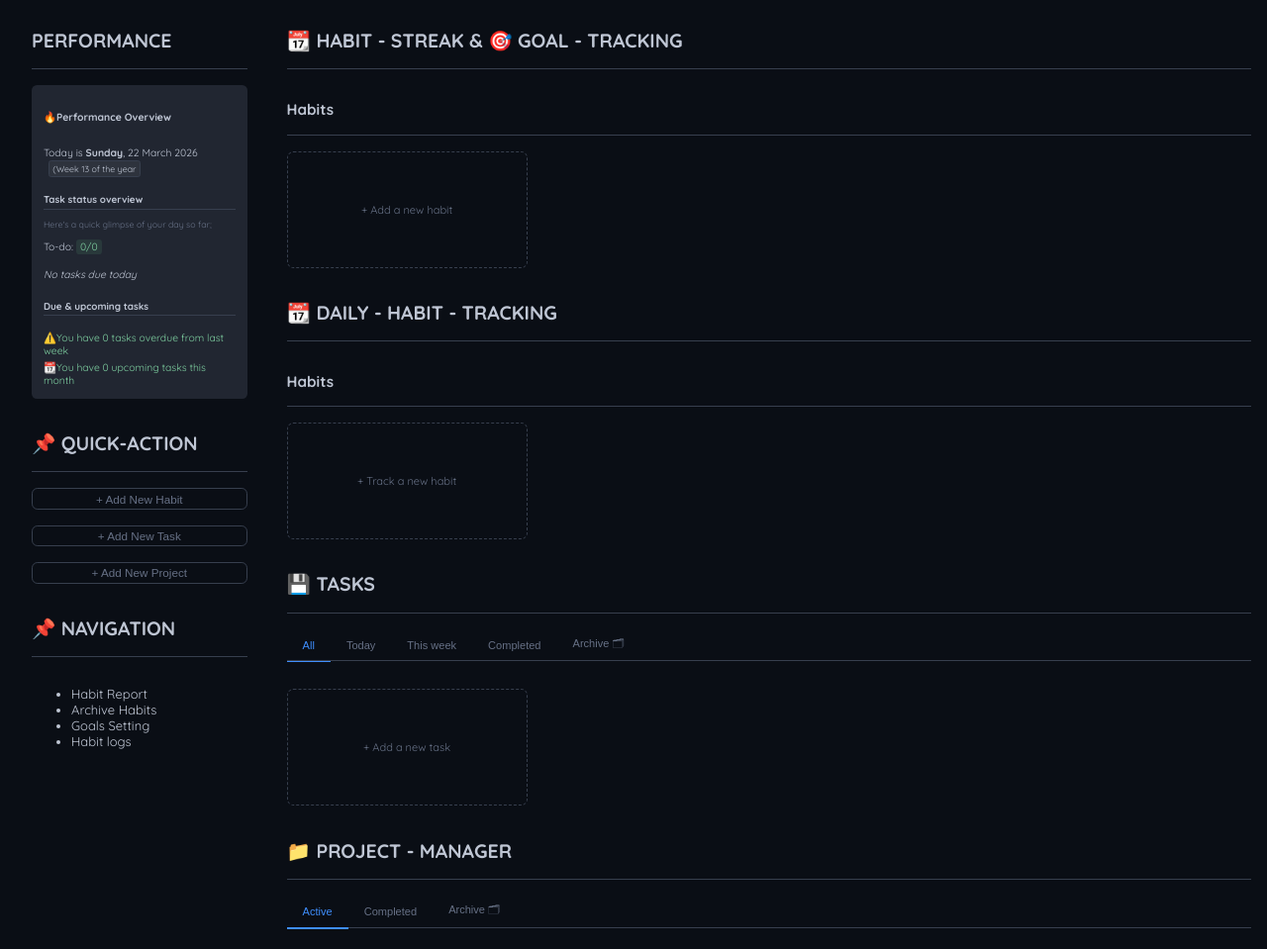
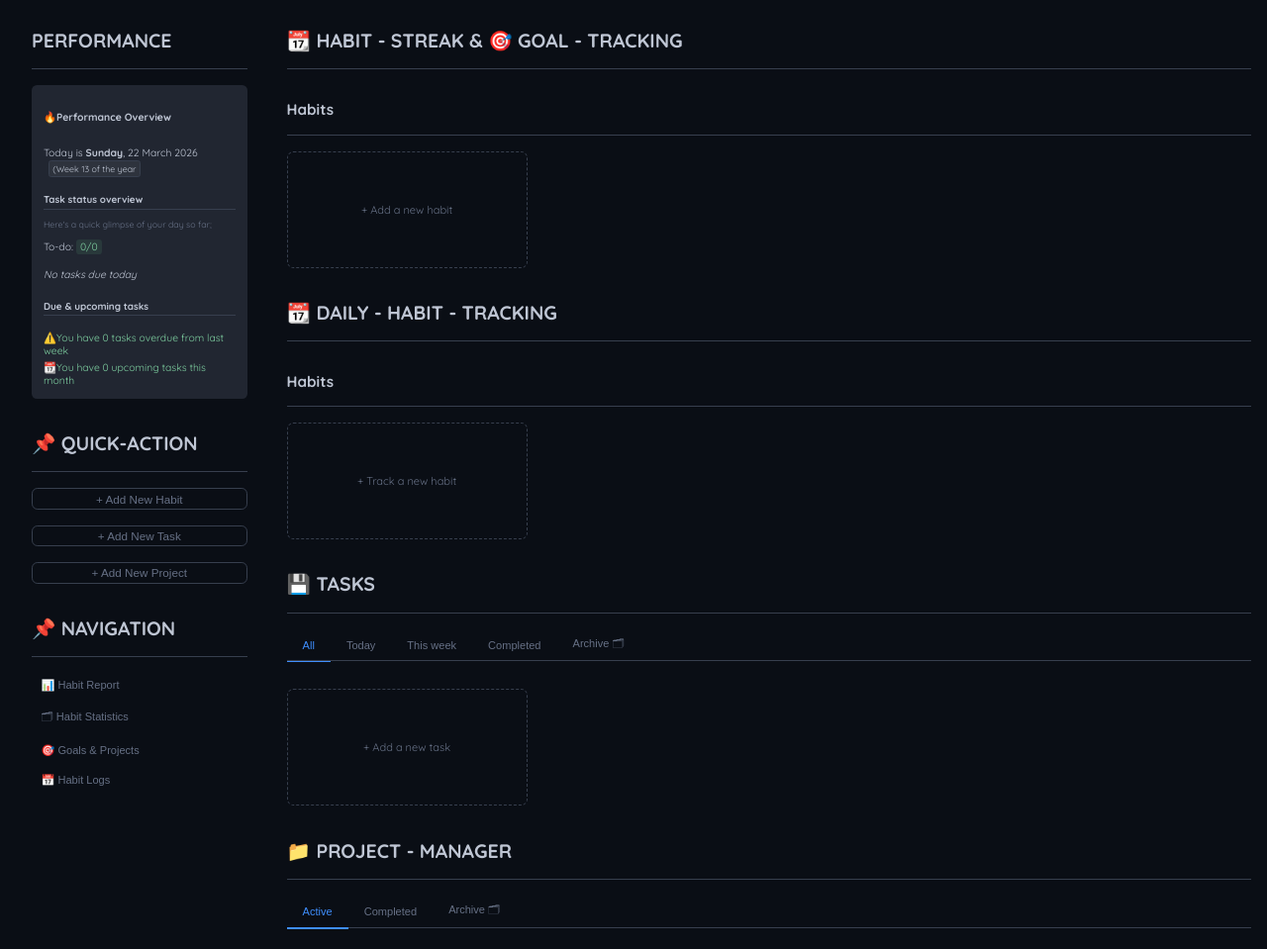
Before and after one commit to Buluma-Ke/Productivity-Vault, a website with bundled scripts: page client/index.html in a window 1280 px wide. Shown: the part 72-1031 px from the top of the page at 99% size. Built offline with nearby package versions, Linux system fonts and the light colour scheme; files whose address does not match are found by name.

Commit message:
feat: add navigation buttons with smooth scroll to app sections

```diff
--- a/client/css/style.css
+++ b/client/css/style.css
@@ -759,3 +759,24 @@ button.start--bored {
     background-color: rgba(19, 109, 42, 0.35);
     color: #7ecfa0;
 }
+
+.nav-links {
+    display: flex;
+    flex-direction: column;
+    gap: 0.25rem;
+}
+.nav-btn {
+    text-align: left;
+    padding: 0.4rem 0.6rem;
+    border: none;
+    border-radius: 0.4em;
+    color: #667085;
+    font-size: 0.85em;
+    cursor: pointer;
+    background: none;
+    transition: background-color 0.2s ease, color 0.2s ease;
+}
+.nav-btn:hover {
+    background-color: #212631;
+    color: #bfc6d4;
+}
--- a/client/index.html
+++ b/client/index.html
@@ -45,12 +45,12 @@
                 <header>
                     <h2>📌 NAVIGATION</h2>
                 </header>
-                <ul>
-                    <li>Habit Report</li>
-                    <li>Archive Habits</li>
-                    <li>Goals Setting</li>
-                    <li>Habit logs</li>
-                </ul>
+                <nav class="nav-links">
+                    <button class="nav-btn" data-target="trackhabit_grid">📊 Habit Report</button>
+                    <button class="nav-btn" data-target="habit-stat">🗂 Habit Statistics</button>
+                    <button class="nav-btn" data-target="project-grid">🎯 Goals & Projects</button>
+                    <button class="nav-btn" data-target="habit_grid">📅 Habit Logs</button>
+                </nav>
             </section>
 
             <!--HABIT STATS-->
--- a/client/js/app.js
+++ b/client/js/app.js
@@ -80,7 +80,16 @@ document.addEventListener("DOMContentLoaded", () => {
             toggleProjectComplete(projectId);
             render();
         }
- s
+
+        // Navigation
+        if (e.target.classList.contains('nav-btn')) {
+            const targetId = e.target.dataset.target;
+            const target = document.getElementById(targetId);
+            if (target) {
+                target.scrollIntoView({ behavior: 'smooth', block: 'start' });
+            }
+        }
+
     });
 
     // ----------------
--- a/server/database.js
+++ b/server/database.js
@@ -14,7 +14,7 @@ db.serialize(() => {
     CREATE TABLE IF NOT EXISTS projects (
       id TEXT PRIMARY KEY,
       title TEXT NOT NULL,
-      completedAt TEXT
+      completedAt TEXT,
       deadline TEXT
     )
   `);
```
